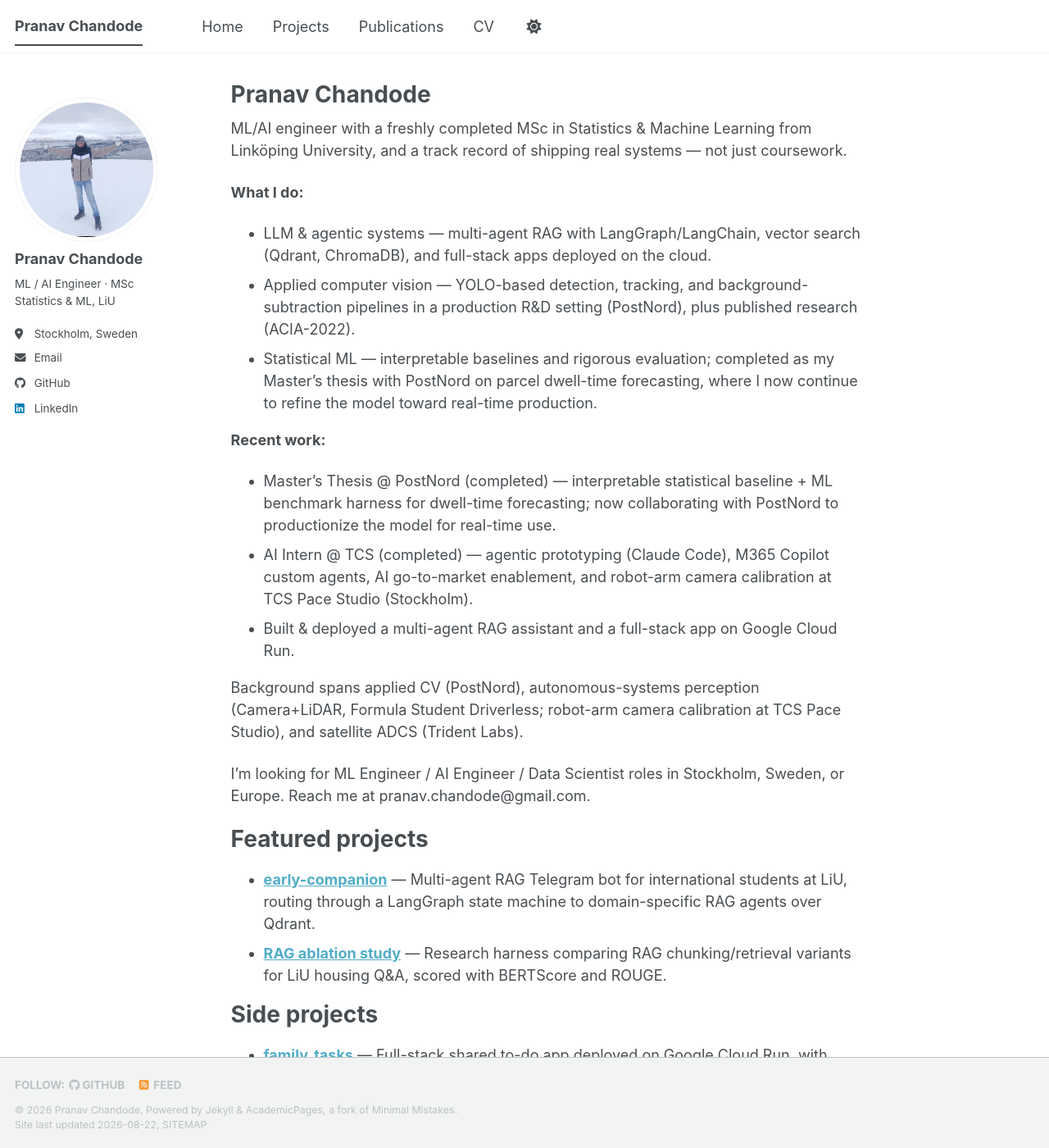
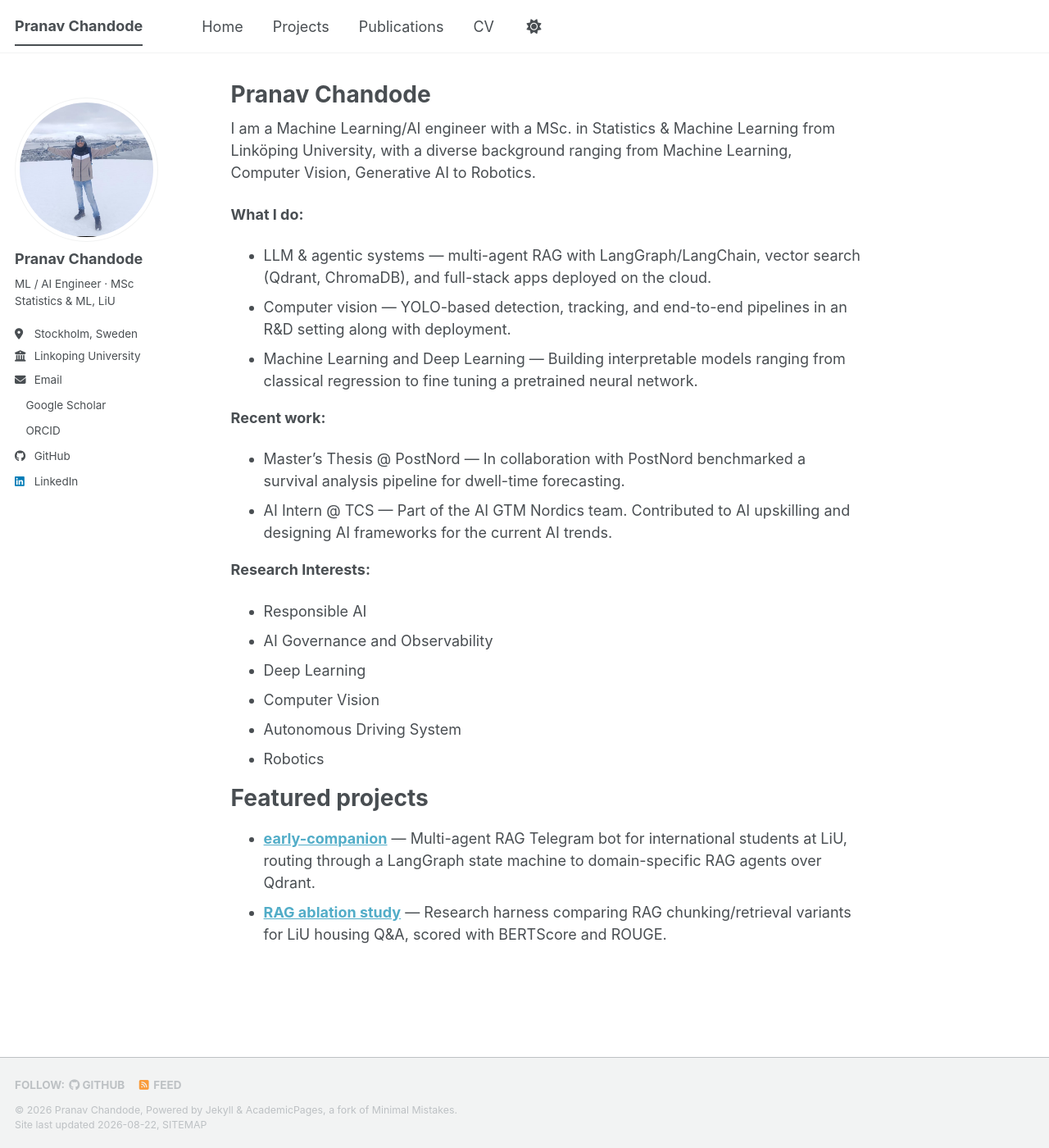
Before and after one commit to PranavC225/PranavC225.github.io, a Jekyll site: the page built from _pages/about.md, in a window 1280 px wide and 1400 px high. Shown: the whole window at 82% size. Built offline with Jekyll 4.4.1, drawn with Linux system fonts in a browser that asks for light colours; a style sheet for code colours, icons or effects is not loaded; some of the changed text lies outside the part shown.

Commit message:
profile changes

```diff
--- a/_config.yml
+++ b/_config.yml
@@ -28,17 +28,17 @@ author:
   pronouns         : # example: "she/her"
   bio              : "ML / AI Engineer · MSc Statistics & ML, LiU"
   location         : "Stockholm, Sweden"
-  employer         : # URL — left blank, currently job-searching
+  employer         : Linkoping University
   uri              : # URL
   email            : "pranav.chandode@gmail.com"
 
   # Academic websites
   academia         : # URL
   arxiv            : # URL - Update with the correct link to your profile
-  # googlescholar  : # TODO: create at https://scholar.google.com/ — sign in with your academic/Google account, click "My profile", add the ACIA-2022 paper, then paste the profile URL here.
+  googlescholar  : https://scholar.google.com/citations?user=f1a2aNcAAAAJ&hl=en
   inspire-hep      : # URL
   impactstory      : # URL
-  # orcid          : # TODO: create a free researcher ID at https://orcid.org/register, then paste the profile URL here (e.g. https://orcid.org/0000-0000-0000-0000).
+  orcid          : https://orcid.org/0009-0002-4596-6506
   semantic         : # URL
   ssrn             : # URL
   pubmed           : # URL
--- a/_pages/about.md
+++ b/_pages/about.md
@@ -7,28 +7,26 @@ redirect_from:
   - /about.html
 ---
 
-ML/AI engineer with a freshly completed MSc in Statistics & Machine Learning from Linköping University, and a track record of shipping real systems — not just coursework.
+I am a Machine Learning/AI engineer with a MSc. in Statistics & Machine Learning from Linköping University, with a diverse background ranging from Machine Learning, Computer Vision, Generative AI to Robotics.
 
 **What I do:**
 - LLM & agentic systems — multi-agent RAG with LangGraph/LangChain, vector search (Qdrant, ChromaDB), and full-stack apps deployed on the cloud.
-- Applied computer vision — YOLO-based detection, tracking, and background-subtraction pipelines in a production R&D setting (PostNord), plus published research (ACIA-2022).
-- Statistical ML — interpretable baselines and rigorous evaluation; completed as my Master's thesis with PostNord on parcel dwell-time forecasting, where I now continue to refine the model toward real-time production.
+- Computer vision — YOLO-based detection, tracking, and end-to-end pipelines in an R&D setting along with deployment.
+- Machine Learning and Deep Learning — Building interpretable models ranging from classical regression to fine tuning a pretrained neural network.
 
 **Recent work:**
-- Master's Thesis @ PostNord (completed) — interpretable statistical baseline + ML benchmark harness for dwell-time forecasting; now collaborating with PostNord to productionize the model for real-time use.
-- AI Intern @ TCS (completed) — agentic prototyping (Claude Code), M365 Copilot custom agents, AI go-to-market enablement, and robot-arm camera calibration at TCS Pace Studio (Stockholm).
-- Built & deployed a multi-agent RAG assistant and a full-stack app on Google Cloud Run.
+- Master's Thesis @ PostNord — In collaboration with PostNord benchmarked a survival analysis pipeline for dwell-time forecasting.
+- AI Intern @ TCS — Part of the AI GTM Nordics team. Contributed to AI upskilling and designing AI frameworks for the current AI trends.
 
-Background spans applied CV (PostNord), autonomous-systems perception (Camera+LiDAR, Formula Student Driverless; robot-arm camera calibration at TCS Pace Studio), and satellite ADCS (Trident Labs).
-
-I'm looking for ML Engineer / AI Engineer / Data Scientist roles in Stockholm, Sweden, or Europe. Reach me at pranav.chandode@gmail.com.
+**Research Interests:**
+- Responsible AI
+- AI Governance and Observability
+- Deep Learning
+- Computer Vision
+- Autonomous Driving System
+- Robotics
 
 Featured projects
 ======
 - **[early-companion](/portfolio/early-companion/)** — Multi-agent RAG Telegram bot for international students at LiU, routing through a LangGraph state machine to domain-specific RAG agents over Qdrant.
 - **[RAG ablation study](/portfolio/rag-ablation/)** — Research harness comparing RAG chunking/retrieval variants for LiU housing Q&A, scored with BERTScore and ROUGE.
-
-Side projects
-======
-- **[family_tasks](/portfolio/family-tasks/)** — Full-stack shared to-do app deployed on Google Cloud Run, with FastAPI + HTMX, SQLModel, Google OAuth, and $0 Web Push notifications.
-- **[Marvel Universe Movie List](/portfolio/marvel-universe-movie-list/)** — Interactive MCU watch-order guide (React + TypeScript), with a release-order ↔ chronological toggle and a watch-path generator, deployed to Cloud Run.
```
Also changed, not shown: 1 other file.
